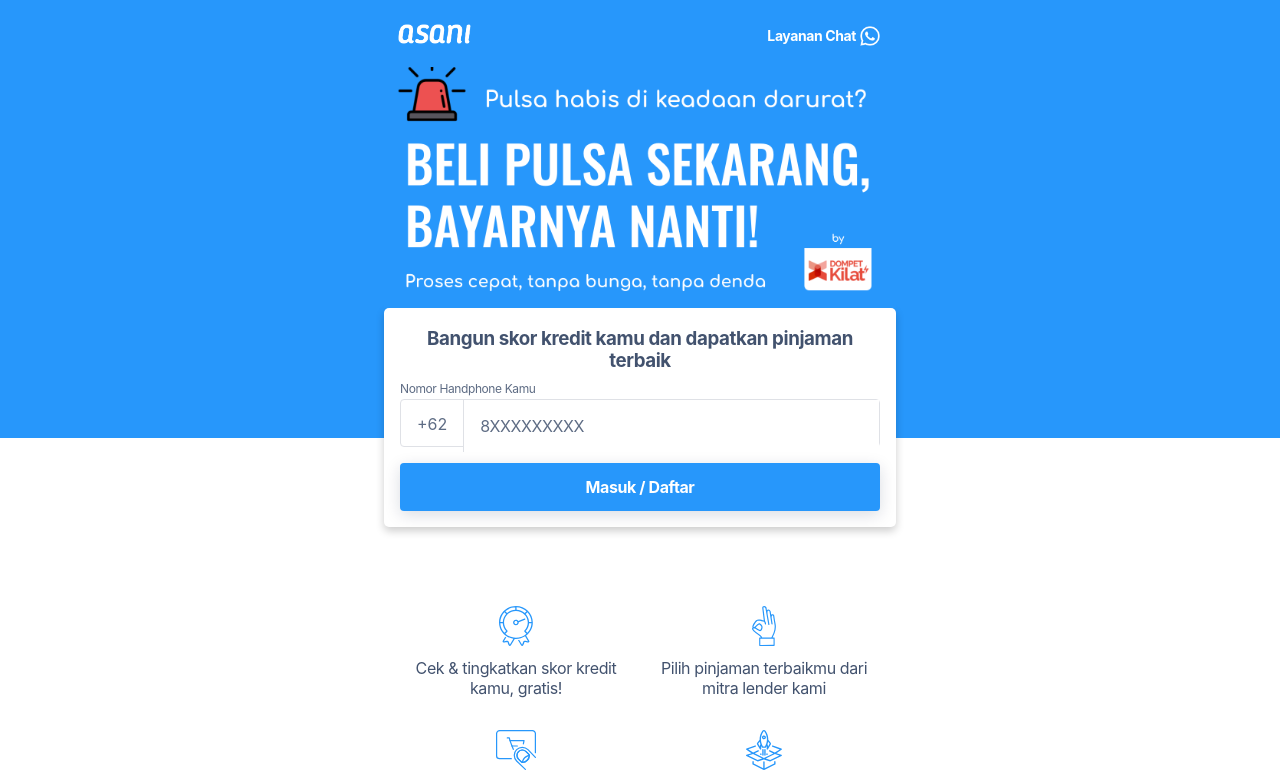
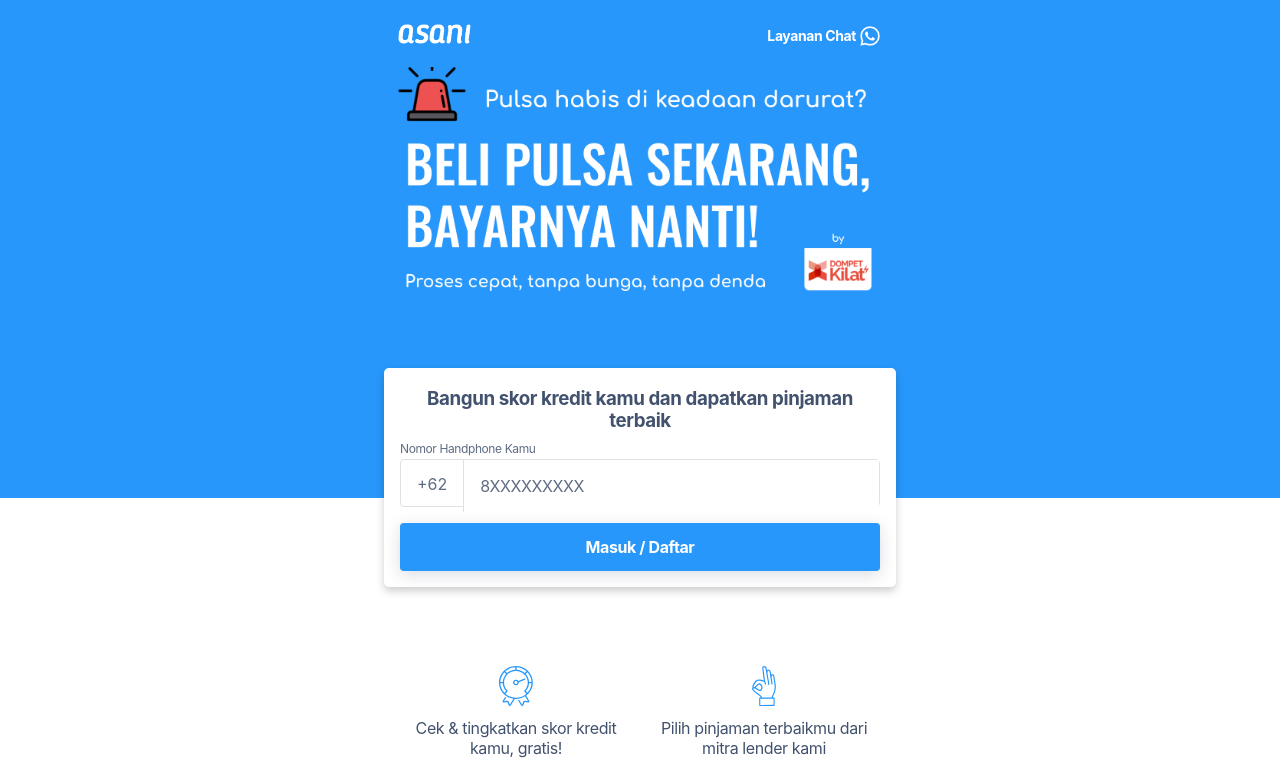
Before and after one commit to dharmawankenny/asani-frontend, a React (Vite) app: page /autentikasi in a window 1280 px wide. Shown: the top 783 px of the page. Built offline with nearby package versions, Linux system fonts and the light colour scheme; a web font is replaced by a local one.

Commit message:
done with fixing scrolling

```diff
--- a/src/containers/UserAccess/index.js
+++ b/src/containers/UserAccess/index.js
@@ -295,6 +295,7 @@ export default class UserAccess extends React.Component {
             <div className="bgImage-backup">
                 <img className="img-backup" src={Banner} alt="" onClick={imageTrigger} />
             </div>
+        <div>Hellow</div>
                 {/*<h1 style={{textAlign: "center", marginLeft: "auto", marginRight: "auto", color: "white", fontSize: "26px"}}>*/}
                 {/*{this.state.step === 0 && 'Beli Pulsa dan Voucher Game Sekarang, Bayarnya Nanti!'}*/}
                 {/*/!*{this.state.step === 1 && 'Kode verifikasi OTP telah dikirim ke nomor WhatsApp anda'}*!/*/}
--- a/src/containers/UserAccessBackUp/index.js
+++ b/src/containers/UserAccessBackUp/index.js
@@ -307,9 +307,10 @@ export default class UserAccessBackUp extends React.Component {
                             <img className="img-style" src={Banner} alt="" onClick={this.triggerImage}/>
                         </div>
                     </div>
+                <div id="cardLogin" style={{backgroundColor: "#2797FB" , width: "100%", height: "60px"}} ></div>
                     {this.state.step === 0 && (
                         <Fragment>
-                            <div id="cardLogin"  className="card-bg">
+                            <div className="card-bg">
                                 <div className="card-login">
                                     <h3 style={{textAlign: "center", marginLeft: "auto", marginRight: "auto", paddingTop: "20px", paddingLeft: "16px", paddingRight: "16px", marginBottom:"12px", color: "#42526E" }}>Bangun skor kredit kamu dan dapatkan pinjaman terbaik</h3>
                                     <div className="card-padding" >
```
